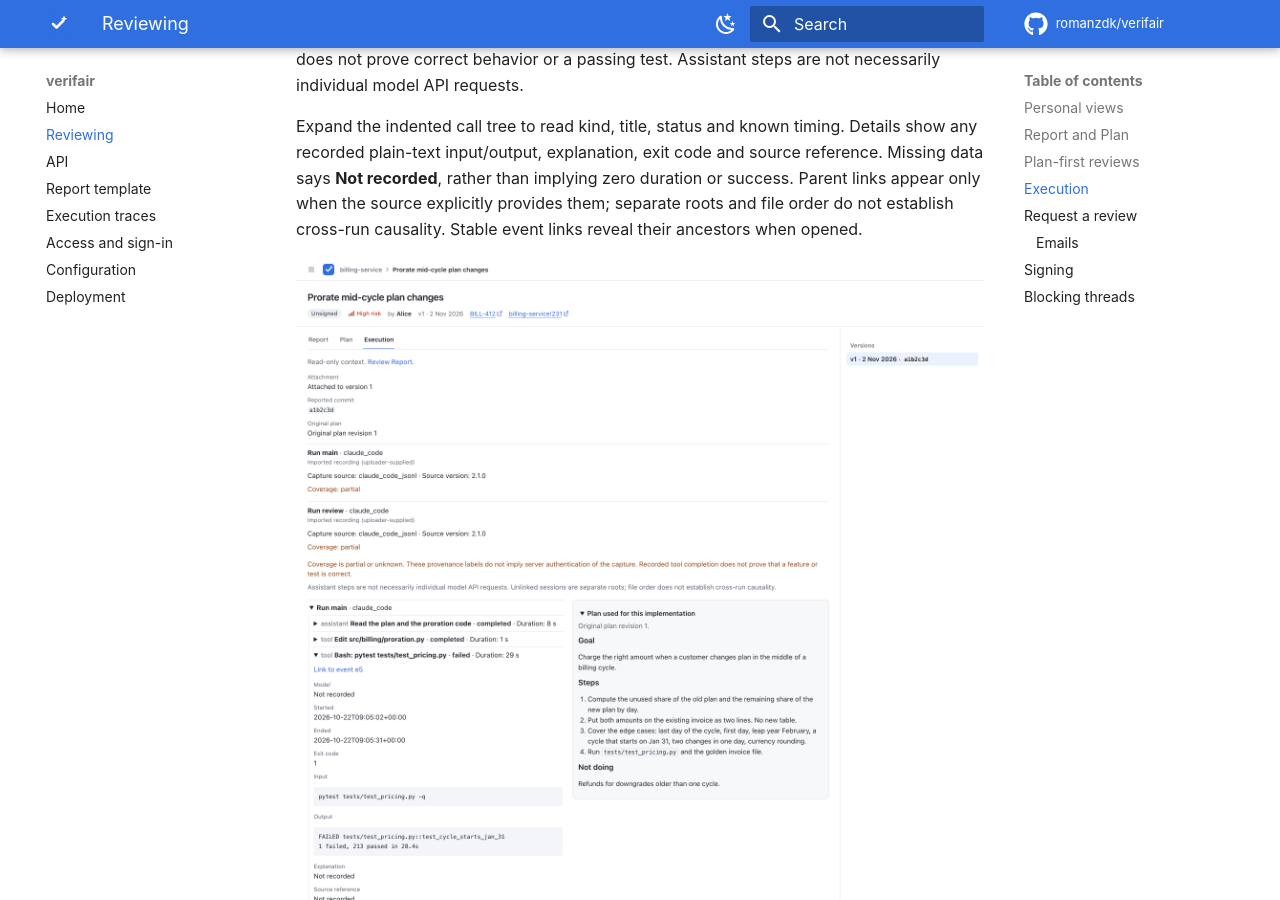
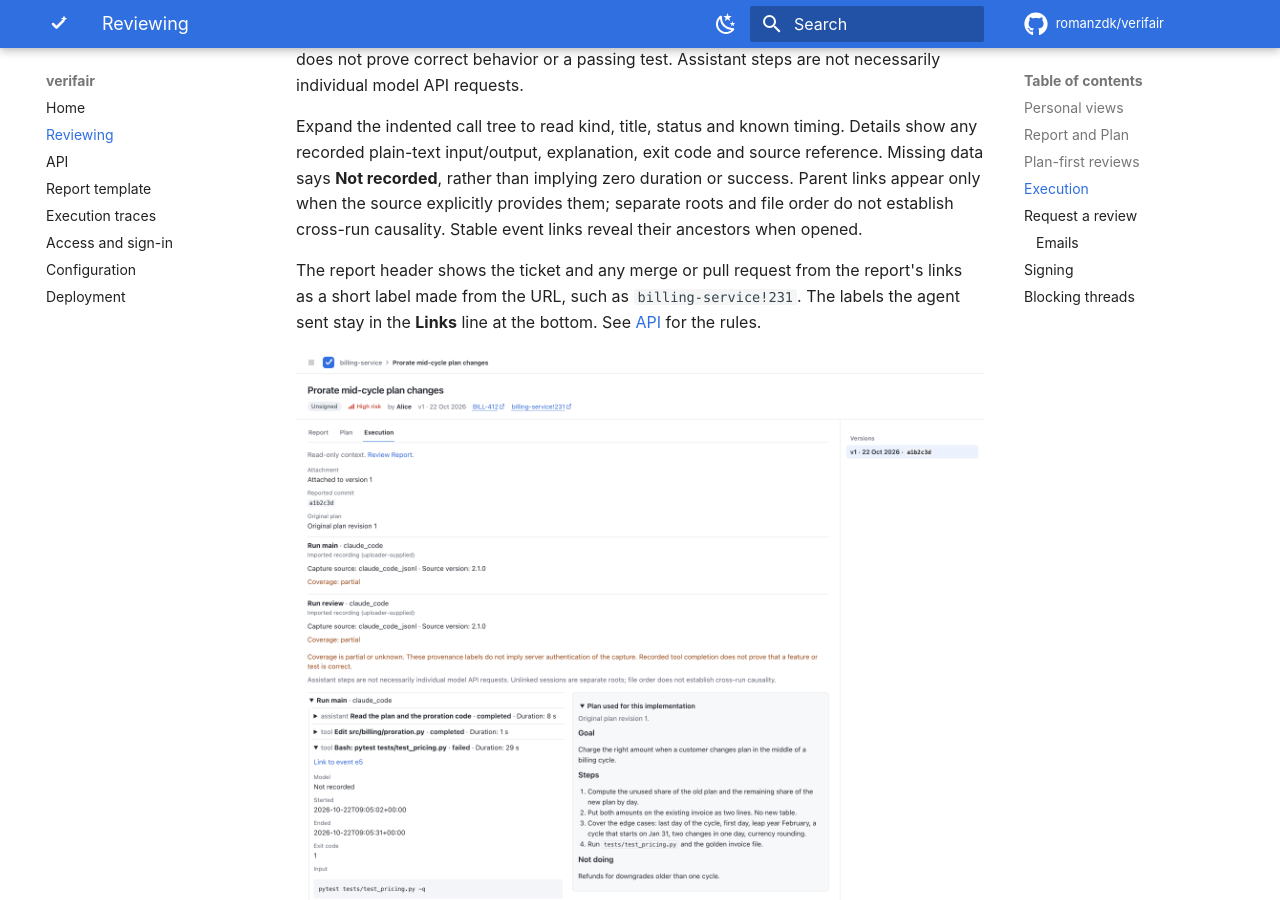
Before and after one commit to romanzdk/verifair, an MkDocs documentation site: the page built from docs/reviewing.md, in a window 1280 px wide and 900 px high, scrolled down 3702 px. Built offline with MkDocs 1.6.1 and Material for MkDocs 9.7.7, drawn with Linux system fonts in a browser that asks for light colours; comment, search, counter and statistics services are not loaded.

Commit message:
docs: pin the sample date in the Execution screenshots and explain header links

```diff
--- a/docs/reviewing.md
+++ b/docs/reviewing.md
@@ -59,7 +59,9 @@ Start with the attachment version, reported commit, original plan revision when
 
 Expand the indented call tree to read kind, title, status and known timing. Details show any recorded plain-text input/output, explanation, exit code and source reference. Missing data says **Not recorded**, rather than implying zero duration or success. Parent links appear only when the source explicitly provides them; separate roots and file order do not establish cross-run causality. Stable event links reveal their ancestors when opened.
 
-![Execution tab: attachment version, reported commit and plan revision, two imported Claude Code runs with partial coverage warnings, and the call tree with a failed pytest run opened next to the plan used for this implementation](images/execution.png)
+The report header shows the ticket and any merge or pull request from the report's links as a short label made from the URL, such as `billing-service!231`. The labels the agent sent stay in the **Links** line at the bottom. See [API](api.md) for the rules.
+
+![Execution tab: the ticket and merge request links in the header, then the attachment version, reported commit and plan revision, two imported Claude Code runs with partial coverage warnings, and the call tree with a failed pytest run opened next to the plan used for this implementation](images/execution.png)
 
 <img src="images/mobile-execution.png" width="260" alt="Execution tab on a phone: the ticket and merge request links in the header, the run labels and warnings, then the collapsed plan above the call tree">
 
```
Also changed, not shown: docs/images/execution-dark.png, docs/images/execution.png, docs/images/mobile-execution.png.
